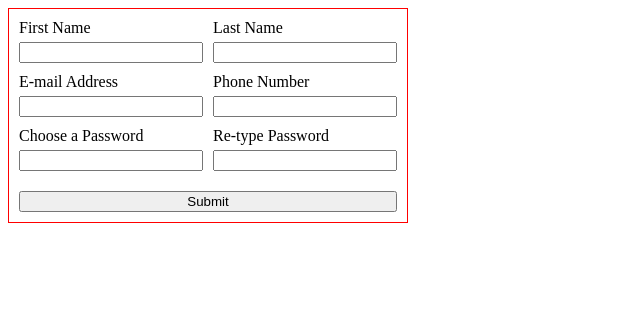
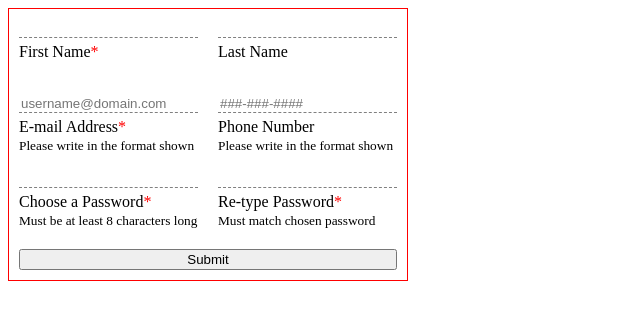
Before and after one commit to endulum/odin-signup, a plain HTML site: page index.html in a window 1280 px wide. Shown: the whole page, without its empty margins (0-640 px from the left). Drawn offline with Linux system fonts and the light colour scheme.

Commit message:
some styling and validation

```diff
--- a/index.html
+++ b/index.html
@@ -11,28 +11,33 @@
     <form>
         <ul>
             <li>
+
+                <input type="text" id="firstName" name="firstName" required>
                 <label for="firstName">First Name</label>
-                <input type="text" id="firstName" name="firstName">
             </li>
             <li>
+                <input type="text" id="lastName" name="lastName">
                 <label for="lastName">Last Name</label>
-                <input type="text" id="lastName" name="lastName">
             </li>
             <li>
-                <label for="email">E-mail Address</label>
-                <input type="email" id="email" name="email">
+                <input type="email" id="email" name="email" placeholder="username@domain.com" required>
+                <label for="email">E-mail Address</label><br>
+                <small>Please write in the format shown</small>
             </li>
             <li>
-                <label for="phoneNumber">Phone Number</label>
-                <input type="tel" id="phoneNumber" name="phoneNumber">
+                <input type="tel" id="phoneNumber" name="phoneNumber" placeholder="###-###-####" pattern="^[1-9]\d{2}[ |-]\d{3}[ |-]\d{4}">
+                <label for="phoneNumber">Phone Number</label><br>
+                <small>Please write in the format shown</small>
             </li>
             <li>
-                <label for="passwd">Choose a Password</label>
-                <input type="password" id="passwd" name="passwd">
+                <input type="password" id="passwd" name="passwd" minlength="8" required>
+                <label for="passwd">Choose a Password</label><br>
+                <small>Must be at least 8 characters long</small>
             </li>
             <li>
-                <label for="confirmPass">Re-type Password</label>
-                <input type="password" id="confirmPass" name="confirmPass">
+                <input type="password" id="confirmPass" name="confirmPass" required>
+                <label for="confirmPass">Re-type Password</label><br>
+                <small>Must match chosen password</small>
             </li>
         </ul>
         <button>Submit</button>
--- a/resources/style.css
+++ b/resources/style.css
@@ -19,12 +19,29 @@ form ul {
   display: grid;
   grid-template-columns: repeat(2, 1fr);
   grid-template-rows: repeat(3, 1fr);
-  -moz-column-gap: 10px;
-       column-gap: 10px;
-  row-gap: 10px;
+  -moz-column-gap: 20px;
+       column-gap: 20px;
+  row-gap: 15px;
   margin-bottom: 20px;
 }
 form ul li input {
-  margin-top: 5px;
+  margin-bottom: 5px;
   width: 100%;
+  border: none;
+  border-bottom: 1px dashed gray;
+}
+form ul li input:focus-visible {
+  border-bottom: 1px solid black;
+  outline: none;
+}
+form ul li input + small {
+  visibility: hidden;
+}
+form ul li input:focus + small {
+  visibility: visible;
+}
+
+input[required] ~ label::after {
+  content: "*";
+  color: red;
 }/*# sourceMappingURL=style.css.map */
```
